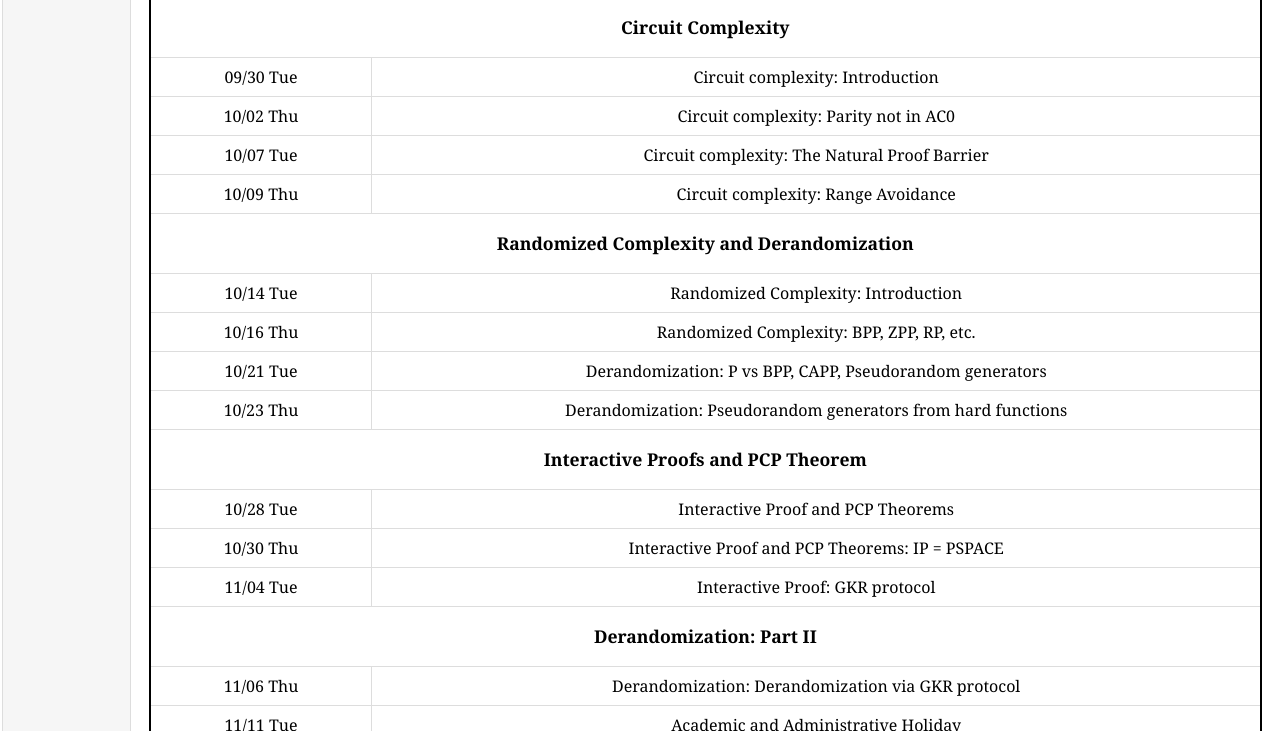
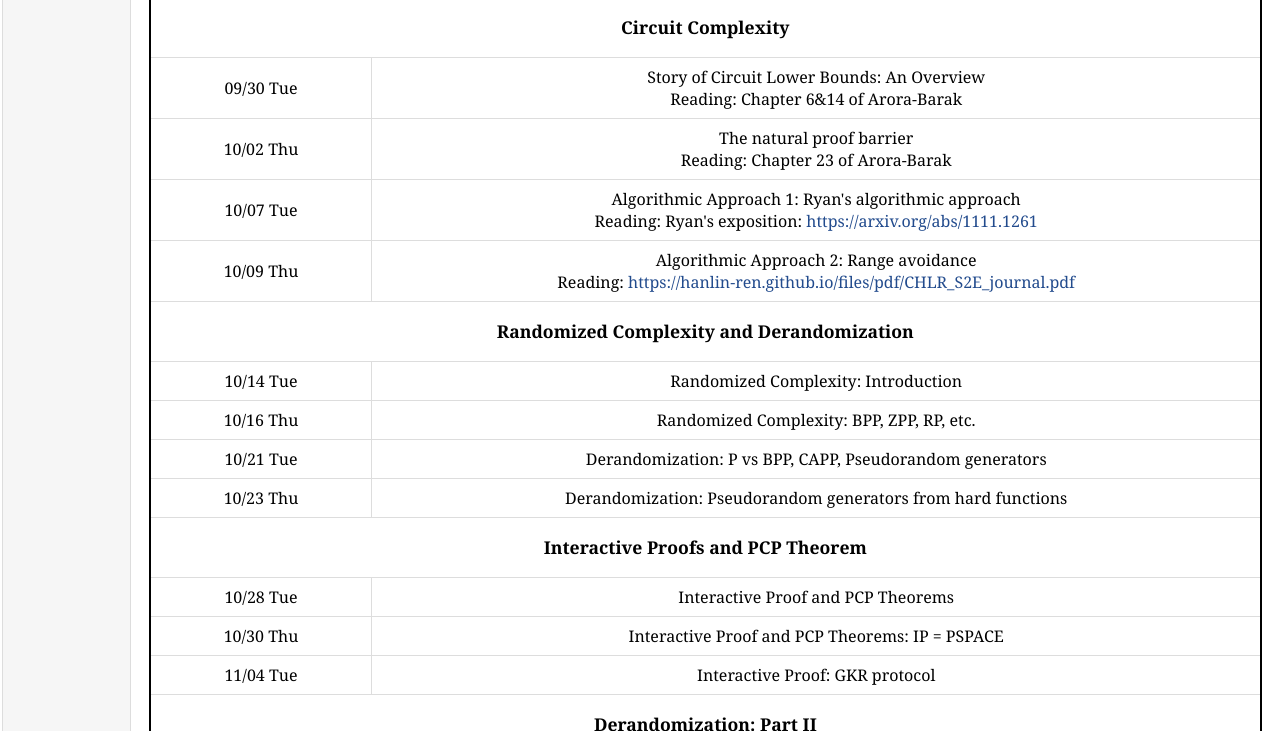
Before and after one commit to chen-lijie/chen-lijie.github.io, a plain HTML site: page cs278-fall-2025/cs278-complexity.html in a window 1280 px wide. Shown: the part 2469-3200 px from the top of the page. Drawn offline with nearby package versions, Linux system fonts and the light colour scheme; some packages are replaced by stand-ins of ours.

Commit message:
updated 9/30 - 10/09 readings

```diff
--- a/cs278-fall-2025/cs278-complexity.html
+++ b/cs278-fall-2025/cs278-complexity.html
@@ -308,19 +308,23 @@ Reading: Theorem 3 of <a href="http://smtp.eatcs.org/index.php/beatcs/article/vi
 
 <tr style="border-bottom: 1px solid #ddd;">
 <td style="padding: 8px; border: 1px solid #ddd;">09/30 Tue</td>
-<td style="padding: 8px; border: 1px solid #ddd;">Circuit complexity: Introduction</td>
+<td style="padding: 8px; border: 1px solid #ddd;">Story of Circuit Lower Bounds: An Overview<br>
+Reading: Chapter 6&14 of Arora-Barak</td>
 </tr>
 <tr style="border-bottom: 1px solid #ddd;">
 <td style="padding: 8px; border: 1px solid #ddd;">10/02 Thu</td>
-<td style="padding: 8px; border: 1px solid #ddd;">Circuit complexity: Parity not in AC0</td>
+<td style="padding: 8px; border: 1px solid #ddd;">The natural proof barrier<br>
+Reading: Chapter 23 of Arora-Barak</td>
 </tr>
 <tr style="border-bottom: 1px solid #ddd;">
 <td style="padding: 8px; border: 1px solid #ddd;">10/07 Tue</td>
-<td style="padding: 8px; border: 1px solid #ddd;">Circuit complexity: The Natural Proof Barrier</td>
+<td style="padding: 8px; border: 1px solid #ddd;">Algorithmic Approach 1: Ryan's algorithmic approach<br>
+Reading: Ryan's exposition: <a href="https://arxiv.org/abs/1111.1261">https://arxiv.org/abs/1111.1261</a></td>
 </tr>
 <tr style="border-bottom: 1px solid #ddd;">
 <td style="padding: 8px; border: 1px solid #ddd;">10/09 Thu</td>
-<td style="padding: 8px; border: 1px solid #ddd;">Circuit complexity: Range Avoidance</td>
+<td style="padding: 8px; border: 1px solid #ddd;">Algorithmic Approach 2: Range avoidance<br>
+Reading: <a href="https://hanlin-ren.github.io/files/pdf/CHLR_S2E_journal.pdf">https://hanlin-ren.github.io/files/pdf/CHLR_S2E_journal.pdf</a></td>
 </tr>
 
 <tr style="border-bottom: 1px solid #ddd; height: 60px;">
@@ -509,7 +513,7 @@ Reading: Theorem 3 of <a href="http://smtp.eatcs.org/index.php/beatcs/article/vi
 </ul>
 <div id="footer">
 <div id="footer-text">
-Page generated 2025-09-25 16:32:54 PDT, by <a href="https://github.com/wsshin/jemdoc_mathjax" target="blank">jemdoc+MathJax</a>.
+Page generated 2025-09-26 16:51:29 PDT, by <a href="https://github.com/wsshin/jemdoc_mathjax" target="blank">jemdoc+MathJax</a>.
 </div>
 </div>
 </td>
```
Also changed, not shown: 1 other file.
